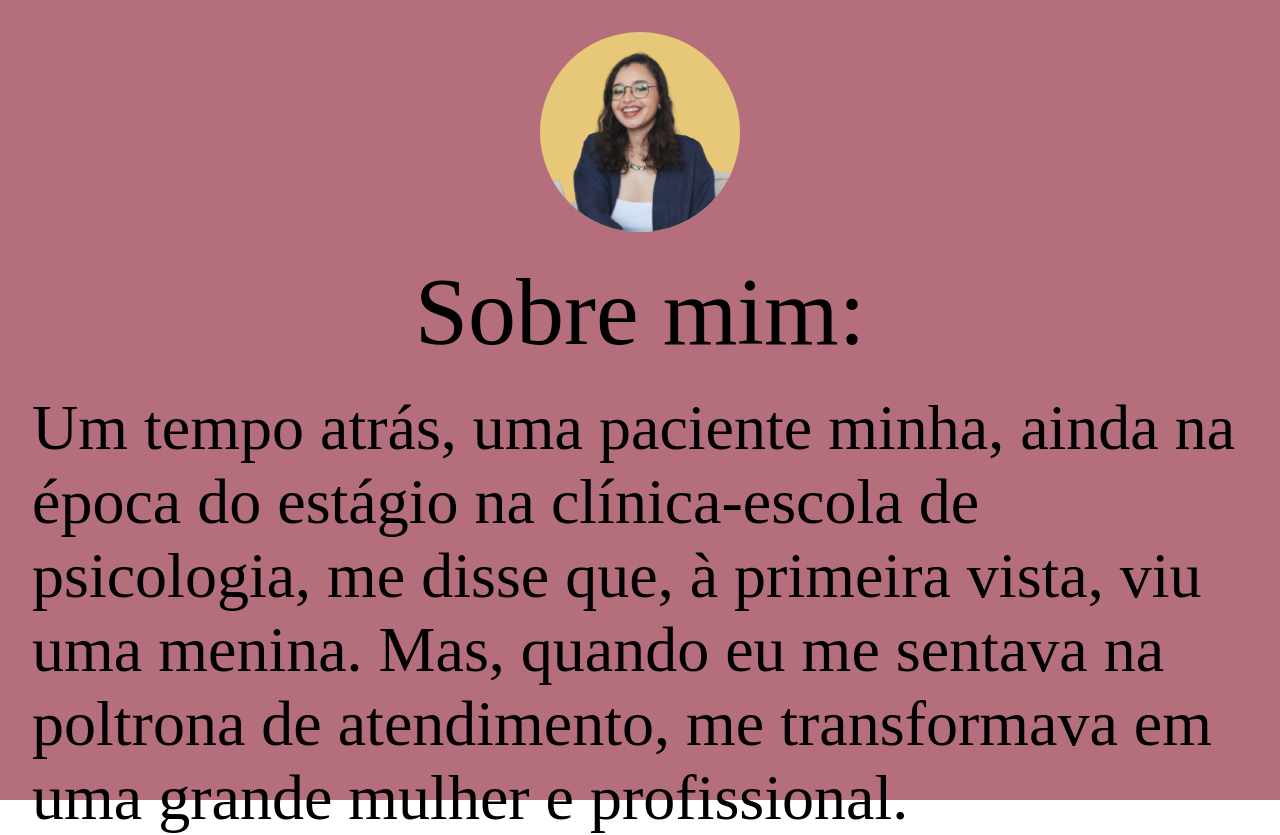
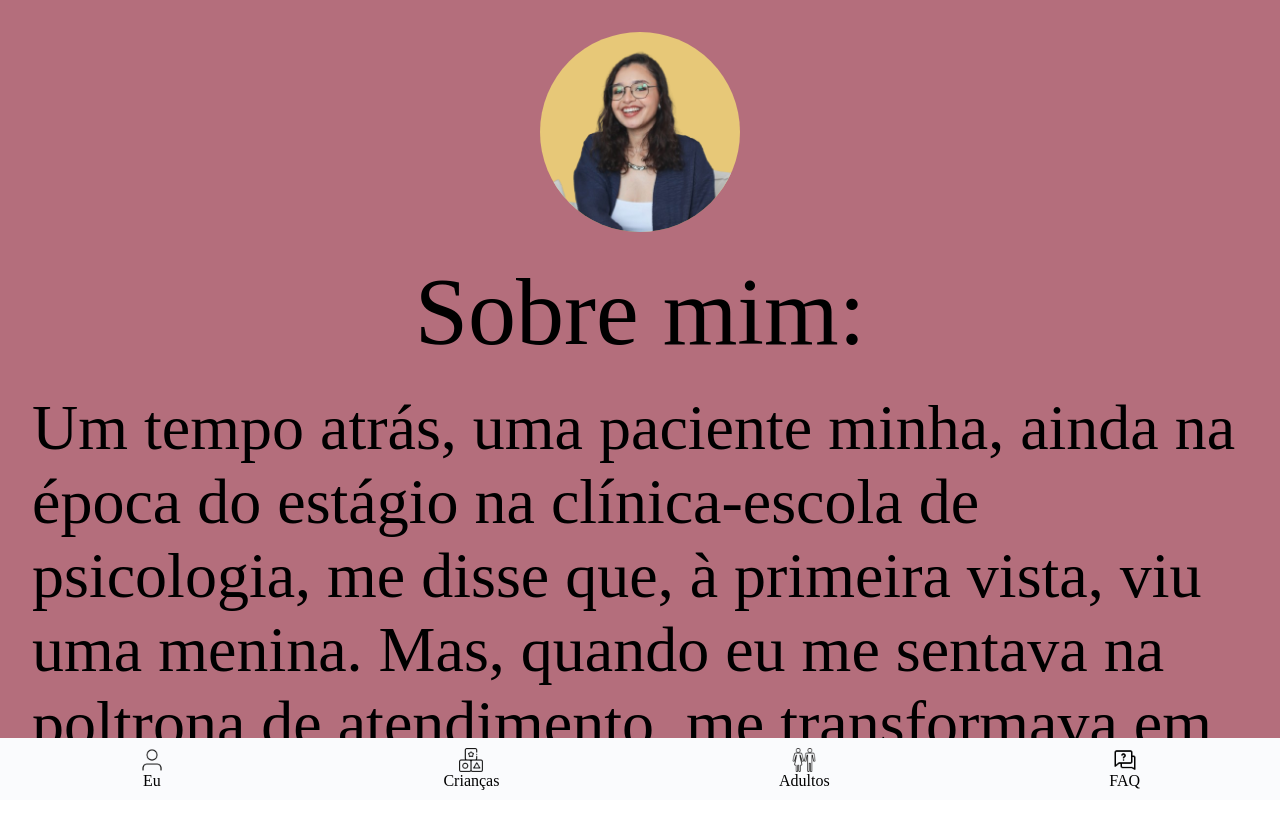
Before and after one commit to robertabononi/psi-bianca-batista, an Angular app: page /menu in a window 1280 px wide. Shown: the top 835 px of the page. After the commit the page ends 800 px from the top, so only its background shows below. Built offline with nearby package versions, Linux system fonts and the light colour scheme.

Commit message:
style: ajusta página sobre

```diff
--- a/src/app/components/menu/menu.scss
+++ b/src/app/components/menu/menu.scss
@@ -14,9 +14,10 @@
         align-items: center;
         justify-content: center;
         padding: 10px;
+        font-size: 16px;
 
         img {
-            width: 30px;
+            width: 24px;
         }
     }
 }
--- a/src/app/pages/about-me-page/about-me-page.scss
+++ b/src/app/pages/about-me-page/about-me-page.scss
@@ -1,6 +1,9 @@
+:host {
+    background-color: #b46e7c;
+}
+
 .about-me {
     background-color: #b46e7c;
-    height: 100vh;
     display: flex;
     flex-direction: column;
     align-items: center;
--- a/src/app/pages/menu-page/menu-page.html
+++ b/src/app/pages/menu-page/menu-page.html
@@ -1,5 +1,7 @@
 <div class="menu-page">
-    <app-about-me-page></app-about-me-page>
+    <div class="menu-page__content">
+        <app-about-me-page></app-about-me-page>
+    </div>
 
     <app-menu></app-menu>
 </div>
--- a/src/app/pages/menu-page/menu-page.scss
+++ b/src/app/pages/menu-page/menu-page.scss
@@ -1,3 +1,7 @@
 .menu-page {
-    display: flex;
+    &__content {
+        height: calc(100vh - 62px);
+        position: fixed;
+        overflow: auto;
+    }
 }
```
